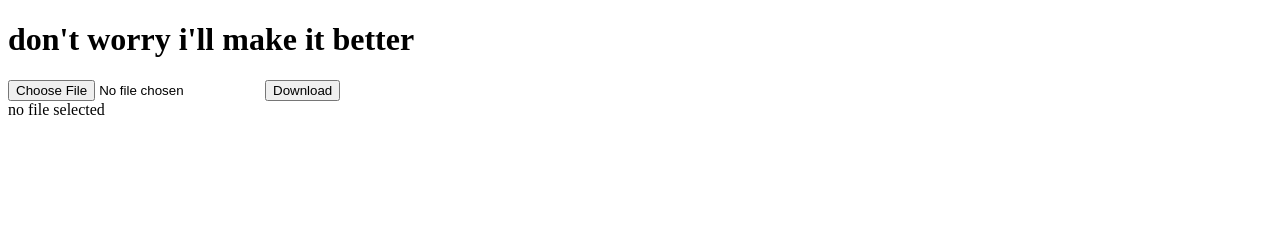
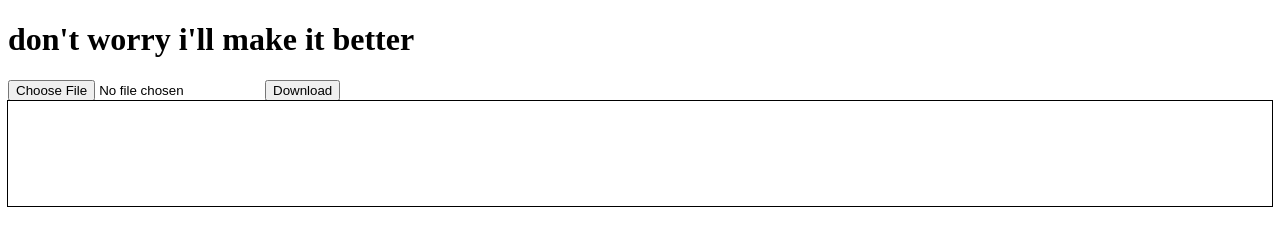
Before and after one commit to noodlehead55555/noodlehead55555.github.io, a plain HTML site: page index.html in a window 1280 px wide. Drawn offline with Linux system fonts and the light colour scheme.

Commit message:
replace the output div with both a div and a pre
so a user can edit the pre and see the div (which will be stylized later probably)

```diff
--- a/index.html
+++ b/index.html
@@ -13,7 +13,10 @@
         <h1>don't worry i'll make it better</h1>
         <input type="file" id="input" name="input" accept=".yaml,.YAML">
         <input type="button" id="download" name="download" value="Download" onclick="downloadClick()">
-        <div id="output" name="output" contenteditable="true">no file selected</div>
+        <div id="editor">
+          <pre id="output" name="output" contenteditable="true"></pre>
+          <div id="fakeOutput" name="fakeOutput"></div>
+        </div>
     </main>
     <script src="index.js"></script>
   </body>
--- a/index.js
+++ b/index.js
@@ -1,11 +1,12 @@
 const input = document.querySelector("input")
 const output = document.getElementById("output")
+const fakeOutput = document.getElementById("fakeOutput")
 var file = null
 
 
 input.addEventListener("change", handleFileInput)
 
-//Thanks to Łukasz Holeczek for this code
+//Thanks to Łukasz Holeczek for this function
 function downloadFile(data, filename, type = 'text/plain') {
     const blob = new Blob([data], { type })
     const url = URL.createObjectURL(blob)
@@ -20,29 +21,37 @@ function downloadFile(data, filename, type = 'text/plain') {
     URL.revokeObjectURL(url)
 }
 
+//Handle clicking download
 function downloadClick() {
     if (!file) {
         return;
     }
-    console.log("yes file")
     downloadFile(output.textContent, file.name)
 }
 
 function handleFileInput() {
     file = event.target.files[0]
-    output.textContent = ""
+    output.innerText = ""
 
     if (!file) {
-        output.textContent = "still no file selected";
+        alert("No file selected.")
         return;
+    }
+    if (!/\.(yaml|yml)$/i.test(file.name)) {//If file doesn't end in .yaml or .yml
+        alert("Please insert a valid YAML")
     }
     const reader = new FileReader()
     reader.onload = () => {
-        output.textContent = reader.result
+        output.innerText = reader.result
+        fakeOutput.innerText = output.innerText
     }
     reader.onerror = () => {
-        output.textContent = "there was an error"
+        console.log("there was some error i guess")
     }
     reader.readAsText(file)
-    console.log(file)
 }
+
+output.addEventListener("input",  (event) => {
+    fakeOutput.innerText = output.innerText
+})
+//below is exclusively for testing
--- a/style.css
+++ b/style.css
@@ -1,3 +1,31 @@
-div {
+
+#editor {
+    display: grid;
+    min-height: 100px;
+    height: max-content;
+    position: relative;
     white-space: pre-wrap;
+    font-family: monospace;
 }
+
+#output,
+#fakeOutput {
+    inset: 0;
+    grid-area: 1/1;
+    min-height: 100px;
+    height: max-content;
+    padding-bottom: 5px;
+}
+
+#output {
+    margin: 0;
+    color: transparent;
+    background: transparent;
+    caret-color: black;
+}
+
+#fakeOutput {
+    color: black;
+    pointer-events: none;
+    outline: 1px solid black;
+}
```
